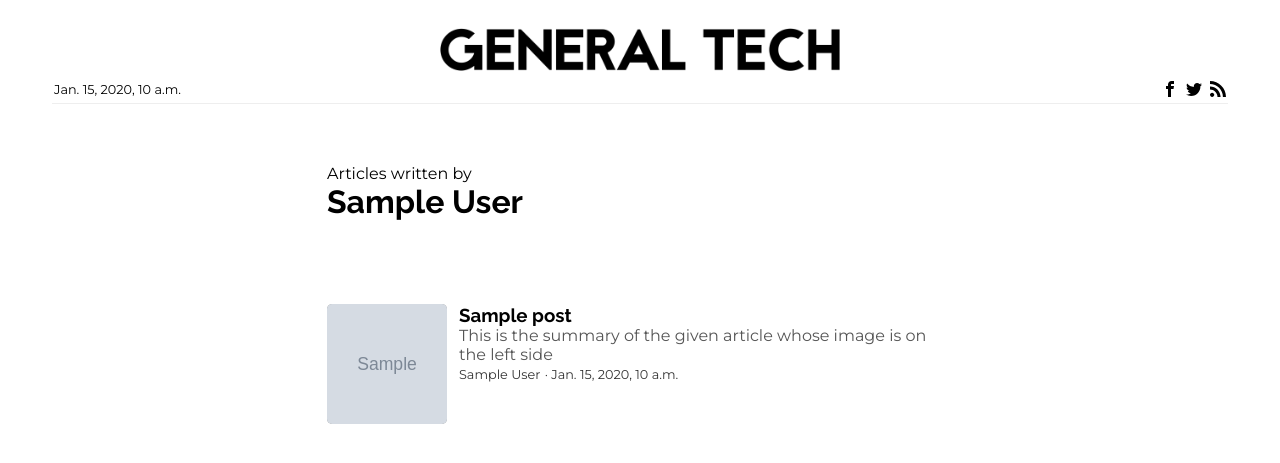
After one commit to TheGeneralTech/inception_general_tech_website, a Django app: template generaltech/templates/generaltech/author.html in a window 1280 px wide. The commit adds this page. Shown: the top 463 px of the page. Run offline with Django 3.2, Linux system fonts and the light colour scheme; the template is opened without the code that fills it: most values are stand-ins (such as "Sample title", 1, 10 or a date in 2020); grey boxes marked "Sample" are stand-in pictures.

Commit message:
added author page

```diff
--- a/generaltech/static/css/article.css
+++ b/generaltech/static/css/article.css
@@ -21,6 +21,10 @@ article {
   width: 100%;
   max-width: 650px;
   padding: 18px;
+}
+#title_and_desc a {
+  text-decoration: none;
+  color: magenta;
 }
 #a_title_image_cont {
   width: 100%;
--- /dev/null
+++ b/generaltech/static/css/author.css
@@ -0,0 +1,80 @@
+#main {
+  width: 100%;
+  max-width: 650px;
+  margin: auto;
+}
+#author_info {
+  padding: 12px;
+  margin: 48px 0;
+}
+
+#main p,
+#main h1 {
+  margin: 0;
+}
+
+#norm_articles {
+  width: 100%;
+  height: auto;
+  display: flex;
+  flex-direction: column;
+  flex-wrap: wrap;
+  padding: 12px;
+}
+.norm_article_cont {
+  max-width: 650px;
+  padding: 12px 0;
+  height: auto;
+  color: #000;
+  text-decoration: none;
+  display: flex;
+  flex-direction: row;
+}
+.norm_article_cont:hover {
+  color: #444;
+}
+#norm_articles hr {
+  max-width: 650px;
+}
+.article_description {
+  color: #555;
+  display: none;
+}
+.norm_article_img {
+  width: 110px;
+  height: 110px;
+  flex: 0 0 110px;
+  margin-right: 12px;
+  object-fit: cover;
+  border: #ccc solid 0;
+  border-radius: 5px;
+  background-color: #999;
+  flex: unset;
+}
+.norm_article_cont summary h3,
+.norm_article_cont summary p {
+  margin: 0;
+  display: inline;
+}
+.norm_article_cont summary span {
+  font-size: 0.8em;
+  color: #333;
+}
+
+/* Responsive config */
+
+@media only screen and (min-width: 650px) {
+  .article_description {
+    display: block;
+  }
+}
+
+@media only screen and (min-width: 800px) {
+  .norm_article_img {
+    width: 120px;
+    height: 120px;
+    flex: 0 0 120px;
+  }
+}
+
+/* Responsive config ends */
--- a/generaltech/static/css/base.css
+++ b/generaltech/static/css/base.css
@@ -1,6 +1,7 @@
 body {
   margin: 0;
   background-color: #fff;
+  word-wrap: break-word;
 }
 
 *,
--- a/generaltech/templates/generaltech/article.html
+++ b/generaltech/templates/generaltech/article.html
@@ -14,7 +14,7 @@
             <h1>{{ a_title }}</h1>
             <h4>This is the summary of the given article whose image is on the left side. I think the summary should be
                 a little bigger to seem fuller</h4>
-            <span id="writer">By Mukul Singh</span>
+            <span id="writer">By <a href="{% url 'author' author_url %}">{{ author }}</a></span>
             <span><strong>&#183;</strong></span>
             <span id="publish_date">
                 {{ a_created_on }}
--- /dev/null
+++ b/generaltech/templates/generaltech/author.html
@@ -0,0 +1,16 @@
+{% extends "generaltech/base.html" %}
+{% load static %}
+
+{% block stylesheets %}
+<link rel="stylesheet" href="{% static 'css/author.css' %}" />
+{% endblock %}
+
+{% block content %}
+<div id="main">
+  <div id="author_info">
+    <p>Articles written by</p>
+    <h1>{{ author }}</h1>
+  </div>
+  {% include "generaltech/normal_articles.html" %}
+</div>
+{% endblock %}
--- /dev/null
+++ b/generaltech/templates/generaltech/normal_articles.html
@@ -0,0 +1,18 @@
+<div id="norm_articles">
+  {% for post in posts %}
+  <a class="norm_article_cont" href="{% url 'article' post.url %}">
+    <img class="norm_article_img" src="{{ post.titleImage }}" alt="fix_me" />
+    <summary>
+      <h3 class="article_heading">{{ post.title }}</h3><br>
+      <div class="article_description">
+        <p>This is the summary of the given article whose image is on the left side</p>
+      </div>
+      <span class="article_writer">{{ post.author }}</span>
+      <span class="interpunct"> · </span>
+      <span class="article_publish_date">{{ post.created_on }}</span>
+    </summary>
+  </a>
+  {% if not forloop.last %}
+  <hr>{% endif %}
+  {% endfor %}
+</div>
--- a/generaltech/urls.py
+++ b/generaltech/urls.py
@@ -20,5 +20,5 @@ from . import views
 urlpatterns = [
     path('', views.index, name='index'),
     path('article/<slug:article_id>', views.article, name='article'),
-    path('writer/<slug:writer_id>', views.writer, name='writer'),
+    path('author/<slug:author_id>', views.author, name='author'),
 ]
```
Also changed, not shown: generaltech/templates/generaltech/index.html (+3 -21 lines), generaltech/views.py (+35 -11 lines).
